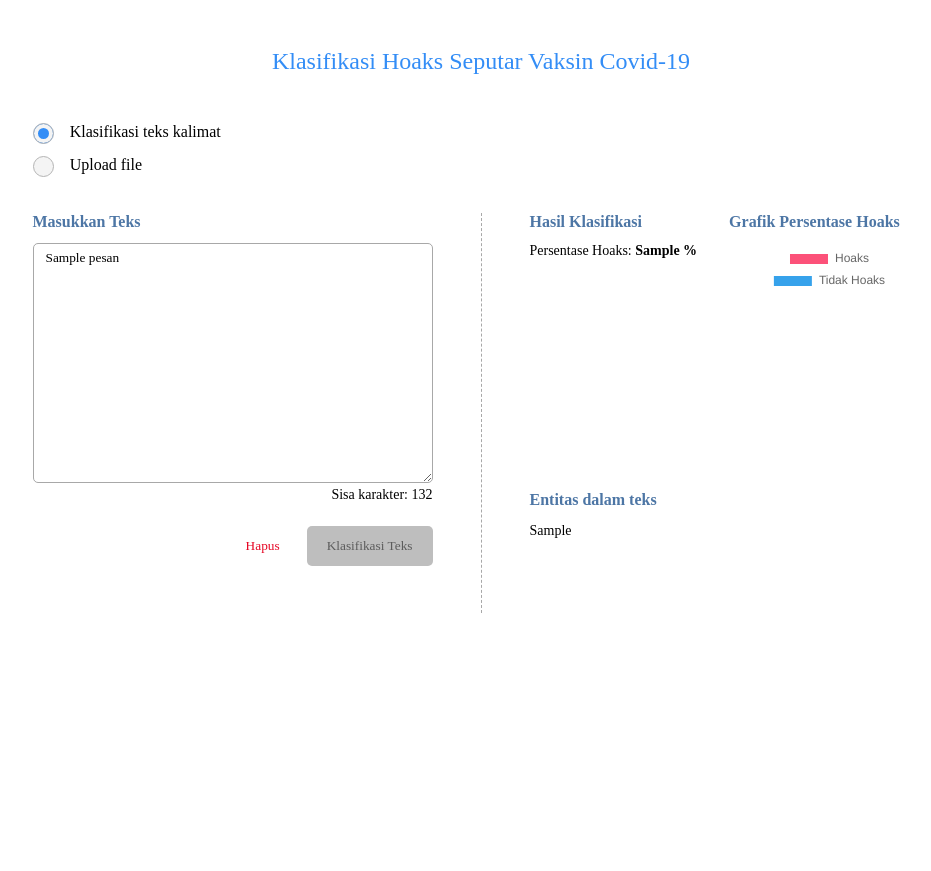
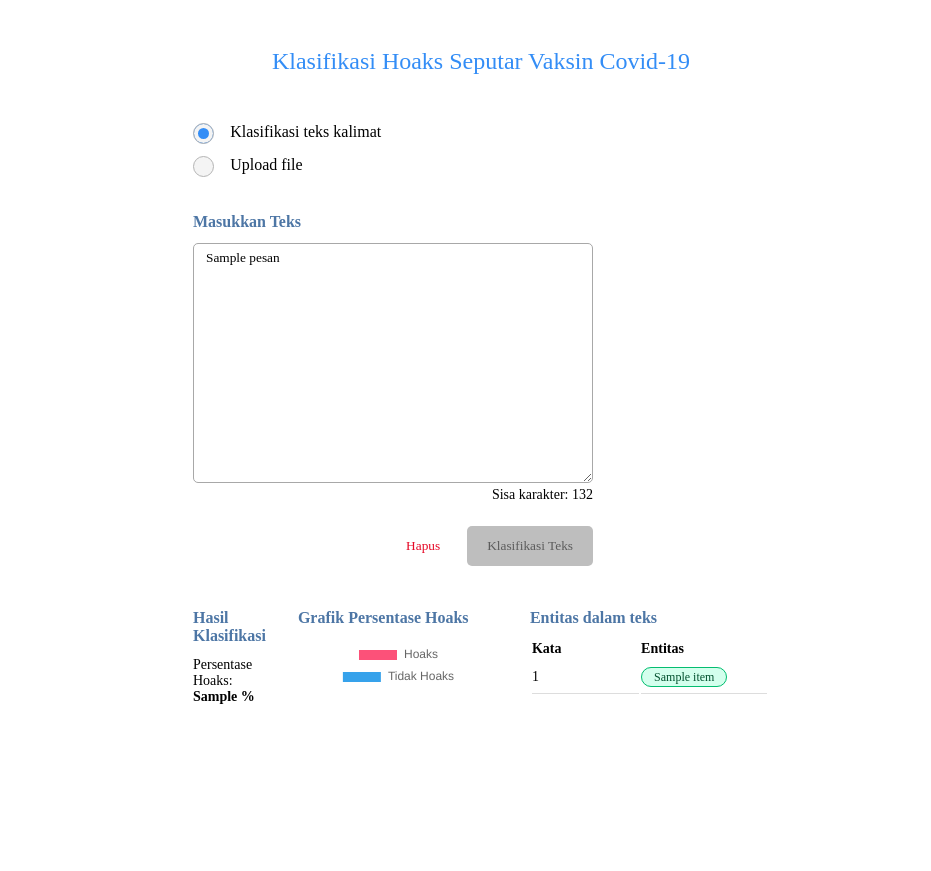
Before and after one commit to mfadilk22/klasifikasi-hoaks, a Flask app: template templates/index.html in a window 1280 px wide. Shown: the whole page, without its empty margins (159-1090 px from the left). Before the commit the page ends 613 px from the top, so only its background shows below. Run offline with Flask 2, Linux system fonts and the light colour scheme; the template is opened without the code that fills it: most values are stand-ins (such as "Sample title", 1, 10 or a date in 2020); parts of the project's set-up code (start-up, migrations or seed data) failed here and were passed over; some libraries are stand-ins or nearby versions.

Commit message:
Update layout and NER

```diff
--- a/app.py
+++ b/app.py
@@ -54,6 +54,9 @@
 
 def klasifikasi_kata(sentences):
     hasil_dict = dict()
+    # hasil_dict['text'] = []
+    # hasil_dict['label'] = []
+    hasil_dict['doc'] = []
 
     teks = [sentences]
     sequences = token.texts_to_sequences(teks)
@@ -65,8 +68,11 @@
 
     doc = model_ner(sentences)
     hasil_doc = displacy.render(doc, style="ent", options=options)
-    hasil_doc = Markup(hasil_doc)
+    # hasil_doc = Markup(hasil_doc)
     # hasil_doc = hasil_doc.replace("\n\n","\n")
+    for ent in doc.ents:
+        hasil_dict['doc'].append([ent.text, ent.label_])
+
     hasil_dict['ner'] = hasil_doc
 
     return hasil_dict
@@ -136,7 +142,7 @@
         message = request.form['teks']
         hasil_pred = klasifikasi_kata(message)
         # return render_template(('index.html'), prediksi = hasil_pred)
-    return render_template(('index.html'), prediksi_teks = hasil_pred['klasifikasi'], ner_teks = hasil_pred['ner'],pesan = message)
+    return render_template(('index.html'), prediksi_teks = hasil_pred['klasifikasi'], ner = hasil_pred['doc'], pesan = message)
     #return redirect(url_for('index', prediksi = hasil_pred))
 
 @app.route('/klasifikasi-file', methods=['GET',"POST"])
--- a/static/css/main.css
+++ b/static/css/main.css
@@ -41,7 +41,7 @@
     display: flex;
     flex-direction: column;
     padding: 12px;
-    align-self: flex-start;
+    width: 600px;
 }
 
 .caption{
@@ -86,14 +86,14 @@
 .vl{
     border: none;
     border-left : 1px dashed #A8A8A8;
-    width: 0.75px;
-    height: 400px;
+    width: max-content;
+    height: 0.75px;
     margin: 0 48px;
 }
 .opt-rb{
     display: flex;
     flex-direction: column;
-    align-items: flex-start;
+    align-items: center;
     margin-right: auto;
     padding: 0px 0px 12px 0px;
     font-size: 16px;
@@ -106,15 +106,19 @@
 .proses{
     /* width:800px; */
     display:flex;
+    flex-direction: column;
     justify-content: flex-start;
     align-items: flex-start;
     flex-wrap: wrap;
-    flex: 200px;
+    /* flex: 200px; */
     margin-top: 12px;
 }
 
 .hasil{
-    align-self: flex-start;
+    align-self: center;
+    display: flex;
+    margin-top: 40px;
+    gap:32px;
 }
 
 .chart-container{
@@ -269,14 +273,32 @@
 .Hasil_prediksi{
     display: flex;
     flex-direction: column;
+    width: 100px;
     /* overflow-x: auto; */
 }
 
-.ner{
-    margin-top: 12px;
-    margin-bottom: 12px;
-    padding: 16px 0px 16px 0px;
-    width: 400px;
+th{
+    /* border: 1px solid #dddddd; */
+    font-size: 14px;
+    text-align: left;
+    padding: 0px;
+}
+
+td{
+    padding: 8px 0px;
+    width: 2000px;
+    border-bottom: 1px solid #dddddd;
+}
+
+.label{
+    font-size: 12px;
+    border-radius: 20px;
+    padding: 2px 12px;
+    width: fit-content;
+    font-weight: 500;
+    color: #00502d;
+    background-color: #d3ffed;
+    border: 1px solid #04bd70;
 }
 
 .filename{
--- a/templates/index.html
+++ b/templates/index.html
@@ -53,7 +53,7 @@
                         <ul class="form-style-1">
                             <li>
                                 <textarea name="teks" class="textarea-field" onkeyup="btnActivation()"
-                                    placeholder="Masukkan Teks" maxlength="144  ">{{ pesan }}</textarea>
+                                    placeholder="Masukkan Teks" maxlength="144">{{ pesan }}</textarea>
                             </li>
                             <li><span id="countText">Total karakter: </span></li>
                             <li>
@@ -62,9 +62,9 @@
                             </li>
                         </ul>
                     </form>
-                    <div class="vl"></div>
+                    <div class="hl"></div>
                     <div class="hasil">
-                        <div class="chart_hasil">
+
                             <div class="Hasil_prediksi">
                                 <div class="caption">Hasil Klasifikasi</div>
 
@@ -78,10 +78,44 @@
                                     <canvas id="myChart" width="100" height="100"></canvas>
                                 </div>
                             </div>
-                        </div>
+
                         <div class="ner">
                             <p class="caption">Entitas dalam teks</p>
-                            <span class="hasil_prediksi">{{ ner_teks }}</span>
+                            <table>
+                                <tr>
+                                    <th>Kata</th>
+                                    <th>Entitas</th>
+                                </tr>
+                                {% for item in ner %}
+                                <tr>
+                                    <td>
+                                        <span class="hasil_prediksi text">{{ item[0] }}</span>
+                                    </td>
+                                    <td>
+                                        <span class="hasil_prediksi label">{{ item[1] }}</span>
+                                    </td>
+                                </tr>
+                                {% endfor %}
+                            </table>
+                            <!-- <ul>
+                                {% for item in ner %}
+                                <li class = "entitas">
+                                    <span class="hasil_prediksi">{{ item[0] }}</span>
+                                    <span class="hasil_prediksi label">{{ item[1] }}</span>
+                                </li>
+                                {% endfor %}
+                            </ul> -->
+
+
+
+
+
+                            <!-- {% for item1 in text %}
+                                <span class="hasil_prediksi">{{ item1 }}</span>
+                            {% endfor %}
+                            {% for item2 in label %}
+                                <span class="hasil_prediksi">{{ item2 }}</span>
+                            {% endfor %} -->
                         </div>
                     </div>
                 </div>
```
